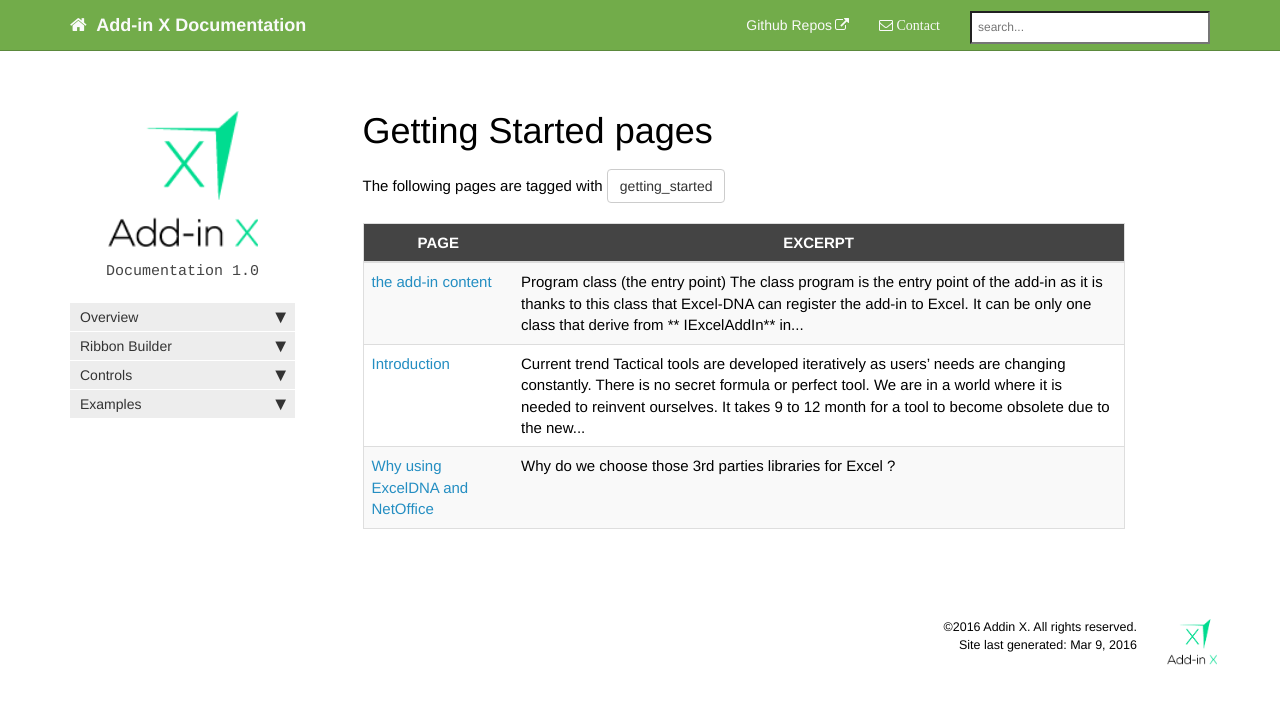
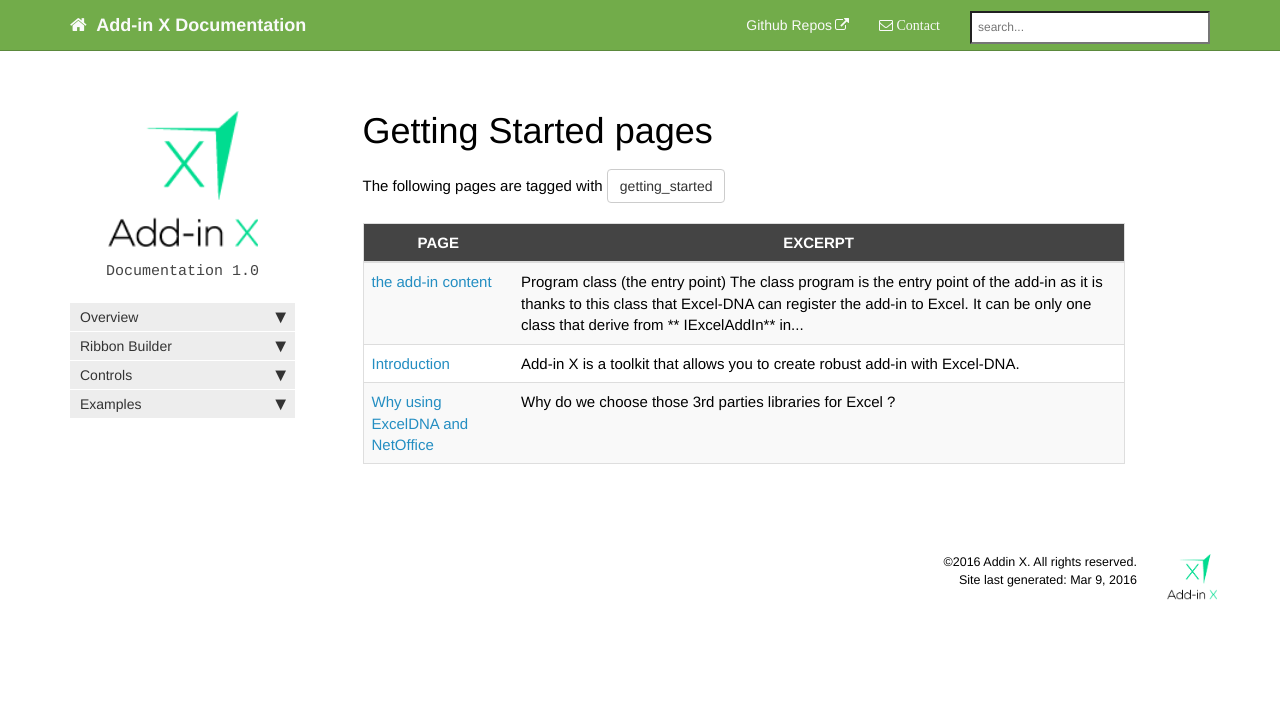
Before and after one commit to AddinX/AddinX.github.io, a Jekyll site: the page built from addinx/tag_getting_started.html, in a window 1280 px wide. Shown: the top 704 px of the page. Built offline with Jekyll 4.4.1, drawn with Linux system fonts in a browser that asks for light colours; nearby versions of some CDN libraries; library files that are not in the unit come from our copies; comment, search, counter and statistics services are not loaded; part of the change alters nothing that is shown.

Commit message:
Add summary to the home page

```diff
--- a/addinx/home.md
+++ b/addinx/home.md
@@ -2,6 +2,7 @@
 title: Introduction
 tags: [getting_started]
 audience: everyone
+summary: "Add-in X is a toolkit that allows you to create robust add-in with Excel-DNA."
 type: first_page
 homepage: true
 ---
@@ -30,7 +31,7 @@ In theory, this type of tool has a life time relatively short: 1 to 2 years' max
 
 ## What is add-in X
 
-Add-in X is a toolkit composed of several libraries to create robust add-in (tactical tool) using the open-source projects <a href="http://excel-dna.net/">Excel-DNA</a> and <a href="https://netoffice.codeplex.com/">NetOffice</a>. It encapsulates the complexity so the developer can start implementing quickly quality and robust tool. This way he creates added value from day one.
+Add-in X is a toolkit composed of several libraries to create robust add-in (tactical tool) using the open-source projects <a href="http://excel-dna.net/">Excel-DNA</a> . It encapsulates the complexity so the developer can start implementing quickly quality and robust tool. This way he creates added value from day one.
 
 <div style="text-align:center">
 <img  src="images/03-shema-excel-dna-eng.png" alt="addin multi-sources" style="width:500px;height:345px;">
```
